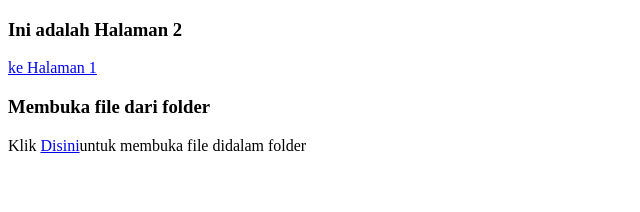
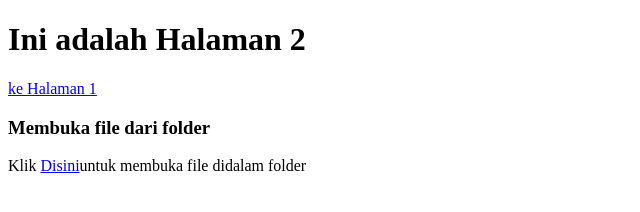
Before and after one commit to yugamart/1-html, a plain HTML site: page hyperlink2.html in a window 1280 px wide. Shown: the whole page, without its empty margins (0-640 px from the left). Drawn offline with Linux system fonts and the light colour scheme.

Commit message:
merubah h3 menjadi h1

```diff
--- a/hyperlink2.html
+++ b/hyperlink2.html
@@ -7,7 +7,7 @@
     <title>Hyperlink- Halaman 2</title>
 </head>
 <body>
-    <h3>Ini adalah Halaman 2</h3>
+    <h1>Ini adalah Halaman 2</h1>
     <p><a href="hyperlink.html">ke Halaman 1</a></p>
     <h3>Membuka file dari folder</h3>
     <p>Klik <a href="admin/hyperlinkfolder.html">Disini</a>untuk membuka file didalam folder</p>
```
